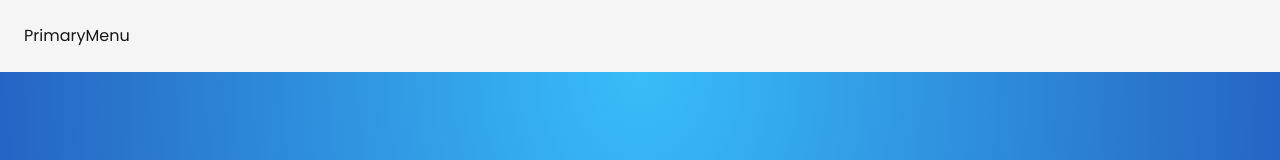
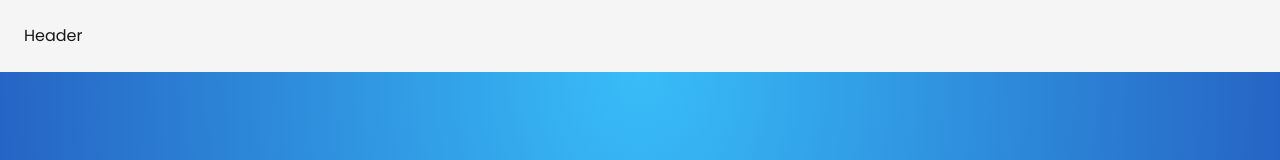
Before and after one commit to dev-kingz/single-tier, a Next.js app: page / in a window 1280 px wide. Shown: the top 160 px of the page. Built offline with nearby package versions, Linux system fonts and the light colour scheme.

Commit message:
refactor: Update layout to use Header component instead of PrimaryMenu

```diff
--- a/src/app/layout.tsx
+++ b/src/app/layout.tsx
@@ -3,7 +3,7 @@ import type {Metadata} from "next";
 import Providers from "@/app/providers";
 
 import {Cinzel, Poppins} from "next/font/google";
-import PrimaryMenu from "@/components/menus/primary-menu";
+import Header from "@/components/menus/header";
 
 const primary = Poppins({
   subsets: ["latin"],
@@ -34,7 +34,7 @@ export default function RootLayout({
     >
       <body>
         <Providers>
-          <PrimaryMenu />
+          <Header />
           {children}
         </Providers>
       </body>
--- a/src/components/menus/primary-menu/index.tsx
+++ b/src/components/menus/header/index.tsx
@@ -1,17 +1,17 @@
 import {cn} from "@/lib/utils";
 import React from "react";
 
-interface PrimaryMenuProps {
+interface HeaderProps {
   type?: "sticky" | "fixed" | "static";
   className?: string;
 }
 
-const PrimaryMenu = ({className, type = "sticky"}: PrimaryMenuProps) => {
+const Header = ({className, type = "sticky"}: HeaderProps) => {
   return (
     <header
       className={cn(
         [
-          "PrimaryMenu w-full bg-background p-4 text-foreground sm:p-6",
+          "Header w-full bg-background p-4 text-foreground sm:p-6",
           type === "sticky" && "sticky top-0 z-50",
           type === "fixed" &&
             "fixed top-0 z-50 bg-transparent text-white dark:bg-transparent dark:text-white",
@@ -20,9 +20,9 @@ const PrimaryMenu = ({className, type = "sticky"}: PrimaryMenuProps) => {
         className,
       )}
     >
-      PrimaryMenu
+      Header
     </header>
   );
 };
 
-export default PrimaryMenu;
+export default Header;
```
Also changed, not shown: src/components/menus/header/hamburger/index.tsx (renamed from src/components/menus/primary-menu/hamburger/index.tsx), src/components/menus/header/main/index.tsx (renamed from src/components/menus/primary-menu/main/index.tsx).
